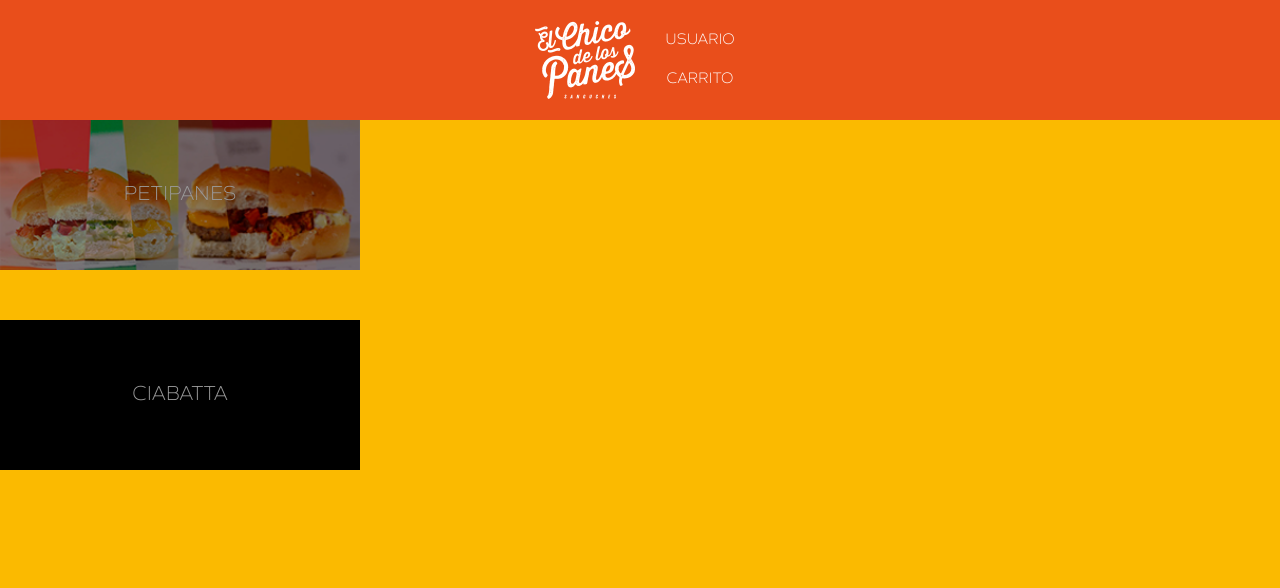
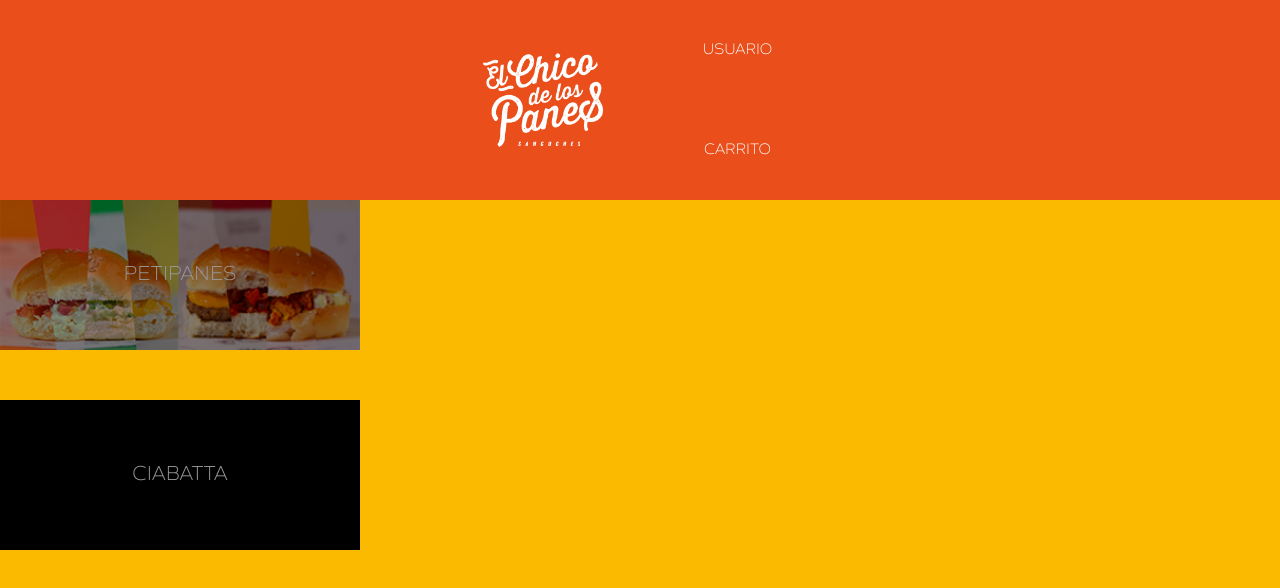
Before and after one commit to angelaltarodri/panes, a React (Create React App) app in the folder client/: page /tienda in a window 1280 px wide. Shown: the top 588 px of the page. Built offline with nearby package versions, Linux system fonts and the light colour scheme.

Commit message:
revision

```diff
--- a/client/src/App.js
+++ b/client/src/App.js
@@ -28,6 +28,7 @@ function App() {
         <PersistGate persistor={persistor}>
           <BrowserRouter>
             <Switch>
+
                 <Route path="/" exact >
                   <HomeNav />
                 </Route>
@@ -40,6 +41,7 @@ function App() {
                     <StorePetipanes />
                   </Route>
                 </Route>
+
             </Switch>
           </BrowserRouter>
         </PersistGate>
--- a/client/src/components/PetipanSimulator/PetipanSimulator.css
+++ b/client/src/components/PetipanSimulator/PetipanSimulator.css
@@ -18,6 +18,8 @@
     display:flex;
     flex-direction: column;
     margin: 10px;
+    width: 280px;
+    height: 280px;
     background-color:beige;
 }
 
--- a/client/src/components/StoreNav/StoreNav.css
+++ b/client/src/components/StoreNav/StoreNav.css
@@ -1,18 +1,52 @@
+/* @media (max-width: 414px) {
+    .StoreNav{
+        width: 414px;
+    }
+}
+@media (min-width: 414px) {
+    .StoreNav{
+        width: 100%;
+    }
+} */
+.StoreNav_container{
+    background-color: var(--tomato);
+    display:flex;
+    justify-content: center;
+    align-items: center;
+}
 .StoreNav{
     display:flex;
-    justify-content: center;
-    background-color: var(--tomato);
+    color: white;
+    height: 200px;
+    width: 390px;
 }
-.StoreNav >div {
+.StoreNav >div:first-child{
+    width: 50%;
     display:flex;
     justify-content: center;
-    flex-direction: column;
-    color: white;
-    font-family: sans;
-}
-.StoreNav div {
-    margin: 10px;
+    align-items: center;
 }
 .StoreNav_logo{
-    height:100px
+    height:120px
 }
+.StoreNav_titles{
+    width: 50%;
+}
+.StoreNav_titles div{
+    height: 50%;
+    display:flex;
+    justify-content: center;
+    align-items: center;
+}
+.StoreNav_titles div:hover{
+    cursor:pointer;
+    background-color: white;
+    color: var(--oak);
+}
+.StoreNav>div:first-child:hover{
+    background-color: white;
+}
+.StoreNav>div:first-child:hover .StoreNav_logo {
+    filter:invert(1) opacity(0.7) drop-shadow(0 0 0 var(--oak));
+
+}
--- a/client/src/components/StoreNav/StoreNav.js
+++ b/client/src/components/StoreNav/StoreNav.js
@@ -6,13 +6,15 @@ export default function StoreNav() {
     const history = useHistory()
     const gohome = () => history.push("/")
     return (
+        <div className="StoreNav_container">
             <div className="StoreNav">
                 <div onClick={gohome}>
                     <img src={logo} alt="logo" className="StoreNav_logo" />
                 </div>
-            <div>
+                <div className="StoreNav_titles">
                     <div>USUARIO</div>
                     <div>CARRITO</div>
+                </div>
             </div>
         </div>
 
--- a/client/src/components/StorePetipanes/StorePetipanes.css
+++ b/client/src/components/StorePetipanes/StorePetipanes.css
@@ -1,3 +1,6 @@
+.StorePetipanes_container{
+    margin: 10px;
+}
 .StorePetipanes_botones{
     display:flex;
     flex-direction: column;
@@ -113,6 +116,7 @@
 .StorePetipanes_cantidad:first-child{
     background-color: white;
     border-radius: 10px 10px 0px 0px;
+
 }
 .StorePetipanes_cantidad > .StorePetipanes_cantidad_unique{
     background-color: white;
--- /dev/null
+++ b/client/src/components/StorePetipanes/StorePetipanes_helpButtons.js
@@ -0,0 +1,46 @@
+import React from 'react'
+import{useHistory} from "react-router-dom";
+import {useSelector, useDispatch} from 'react-redux'
+export default function StorePetipanes_helpButtons({cant}) {
+    const dispatch = useDispatch()
+    const history = useHistory()
+    const gohome = () => history.push("/tienda")
+    const paquetes = useSelector(store => store.itemsReducer.petipanesPaquetes)
+    const petipanesMonto = useSelector(store => store.orderReducer.petipanesMonto)
+    const addCajaPetipanes = (amount) => {
+        const ncant = Number(cant) + amount
+        const nuevoprecio = () => {
+            if(ncant > 100){
+                return petipanesMonto + 35
+            } else if(ncant == 0){
+                return petipanesMonto
+            } else {
+                return paquetes.find(paquete => paquete.paqueteNumero == ncant).paquetePrecio
+            }
+        }
+        dispatch({type:'AMOUNT_PETIPANES', payload: nuevoprecio()})
+        dispatch({type:'ERASE_ORDER'})
+        history.push(`/tienda/petipanes/${ ncant == 0 ? "25" : ncant }`)
+    }
+    return (
+        <div className="StorePetipanes_helpButtons">
+            <div onClick={gohome}>Volver</div>
+            <div>
+                <div>
+                <div className="StorePetipanes_">
+                    {cant/25} {cant/25 == 1 ? "caja" : "cajas"}
+                </div>
+                <div className="StorePetipanes_" onClick={()=>addCajaPetipanes(25)}>
+                    +
+                </div>
+                <div className="StorePetipanes_" onClick={()=>addCajaPetipanes(-25)}>
+                    -
+                </div>
+                </div>
+                <div>
+                TOTAL: {cant} PETIPANES
+                </div>
+            </div>
+        </div>
+    )
+}
--- /dev/null
+++ b/client/src/components/StorePetipanes/StorePetipanes_itemsOnOrder.js
@@ -0,0 +1,32 @@
+import React from 'react'
+import {useSelector, useDispatch} from 'react-redux'
+export default function StorePetipanes_itemsOnOrder() {
+    const dispatch = useDispatch()
+    const petipanesOrden = useSelector(store => store.orderReducer.petipanesOrden)
+    const petipanesMonto = useSelector(store => store.orderReducer.petipanesMonto)
+    const sabores = useSelector(store => store.itemsReducer.petipanesSabores)
+    const itemsOnOrder = sabores.map(item => {
+        const deleteItem = () => {
+          let nuevoMonto = petipanesMonto
+          if (item.itemPriceChange > 0)
+            nuevoMonto -= (petipanesOrden[0][item.itemCode]/5*2)
+          delete(petipanesOrden[0][item.itemCode])
+          dispatch({type:'AMOUNT_PETIPANES', payload: nuevoMonto})
+          dispatch({type:'ORDER_PETIPANES', payload: petipanesOrden})
+        }
+        //si existe el item en forma de key en el obj petipanesOrden, se renderiza
+        if(petipanesOrden[0][item.itemCode]){
+          return <div className={`StorePetipanes_cantidad `}>
+            <div className={`StorePetipanes_cantidad_izq`}> {petipanesOrden[0][item.itemCode]}</div>
+            <div className="StorePetipanes_cantidad_mid">{item.itemMiniName}</div>
+            {item.itemPriceChange > 0 ?
+              <div className={`StorePetipanes_cantidad_subcolored`}>
+                + {item.itemPriceChange*petipanesOrden[0][item.itemCode]/5}
+              </div>
+            : <div className={`StorePetipanes_cantidad_submid`} />}
+            <div className={`StorePetipanes_cantidad_der`} onClick={deleteItem}> x </div>
+          </div>
+        }
+    })
+    return itemsOnOrder
+}
--- /dev/null
+++ b/client/src/components/StorePetipanes/StorePetipanes_itemsPlusFive.js
@@ -0,0 +1,38 @@
+import React from 'react'
+import {useSelector, useDispatch} from 'react-redux'
+export default function StorePetipanes_itemsPlusFive({cant}) {
+    const dispatch = useDispatch()
+    const sabores = useSelector(store => store.itemsReducer.petipanesSabores)
+    const petipanesOrden = useSelector(store => store.orderReducer.petipanesOrden)
+    const petipanesMonto = useSelector(store => store.orderReducer.petipanesMonto)
+    const nOfPetipanes = Object.values(petipanesOrden[0]).reduce(function(a, b){
+        return a + b;
+    }, 0);
+
+    const itemsPlusFive = sabores.map(item=> {
+        const addToCart = () => {
+            if (cant != nOfPetipanes){
+                petipanesOrden[0][item.itemCode] ? petipanesOrden[0][item.itemCode] += 5 : petipanesOrden[0][item.itemCode] = 5
+                let saborsito = sabores.find(sabor => sabor.itemCode == item.itemCode)
+                dispatch({type:'AMOUNT_PETIPANES', payload: petipanesMonto + saborsito.itemPriceChange})
+                dispatch({type:'ORDER_PETIPANES', payload: petipanesOrden})
+            } else {
+                alert("enough")
+            }
+        }
+        if(!item.itemType.includes("adicional"))
+        return <div className="StorePetipanes_opciones" onClick={addToCart} style={{backgroundColor:item.itemBackgroundColor, color:item.itemTextColor}}>
+            <div>
+                <div> + 5 </div>
+                <div>
+                    {item.itemShortName} { item.itemPriceChange > 0 ? "***" : null}
+                </div>
+            </div>
+        </div>
+    })
+    return (
+        <div className="StorePetipanes_selector">
+        {itemsPlusFive}
+      </div>
+    )
+}
--- a/client/src/index.css
+++ b/client/src/index.css
@@ -7,6 +7,9 @@ body {
   -webkit-font-smoothing: antialiased;
   -moz-osx-font-smoothing: grayscale;
   background-color: var( --pato);
+}
+::-webkit-scrollbar {
+  display: none;
 }
 
 a{
--- a/client/src/reducers/itemsReducer.js
+++ b/client/src/reducers/itemsReducer.js
@@ -94,19 +94,19 @@ const initialData = {
     petipanesPaquetes: [
         {
             paqueteNumero: 25,
-            paquetePrecio: 40
+            paquetePrecio: 55
         },
         {
             paqueteNumero: 50,
-            paquetePrecio: 75
+            paquetePrecio: 90
         },
         {
             paqueteNumero: 75,
-            paquetePrecio: 110
+            paquetePrecio: 130
         },
         {
             paqueteNumero: 100,
-            paquetePrecio: 145
+            paquetePrecio: 165
         }
     ]
 }
```
Also changed, not shown: client/src/components/StorePetipanes/StorePetipanes.js (+5 -51 lines). Lines whose indentation alone changed are shown as unchanged.
